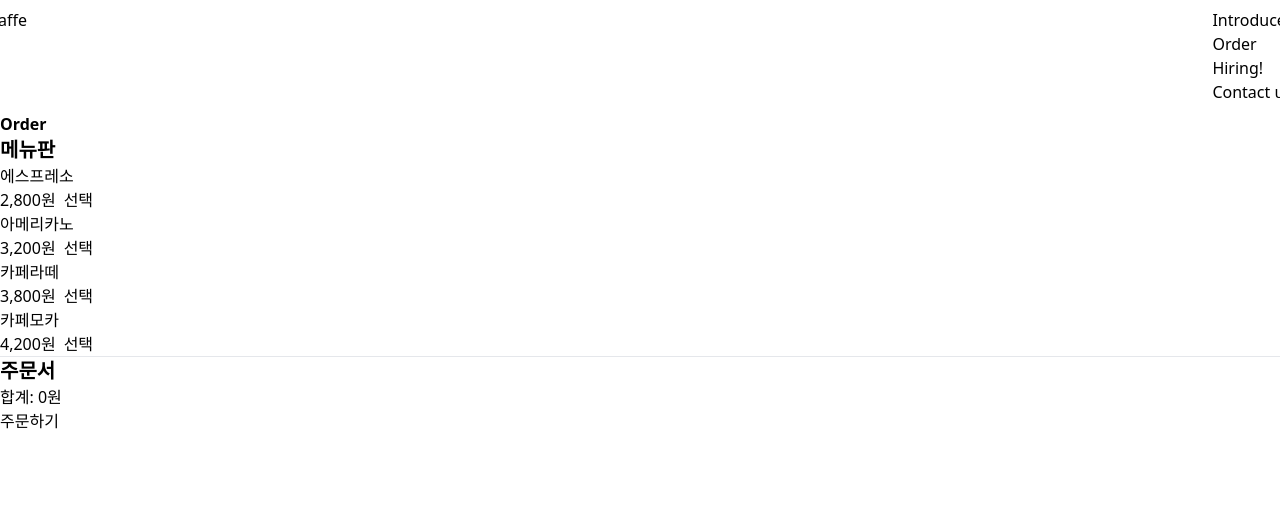
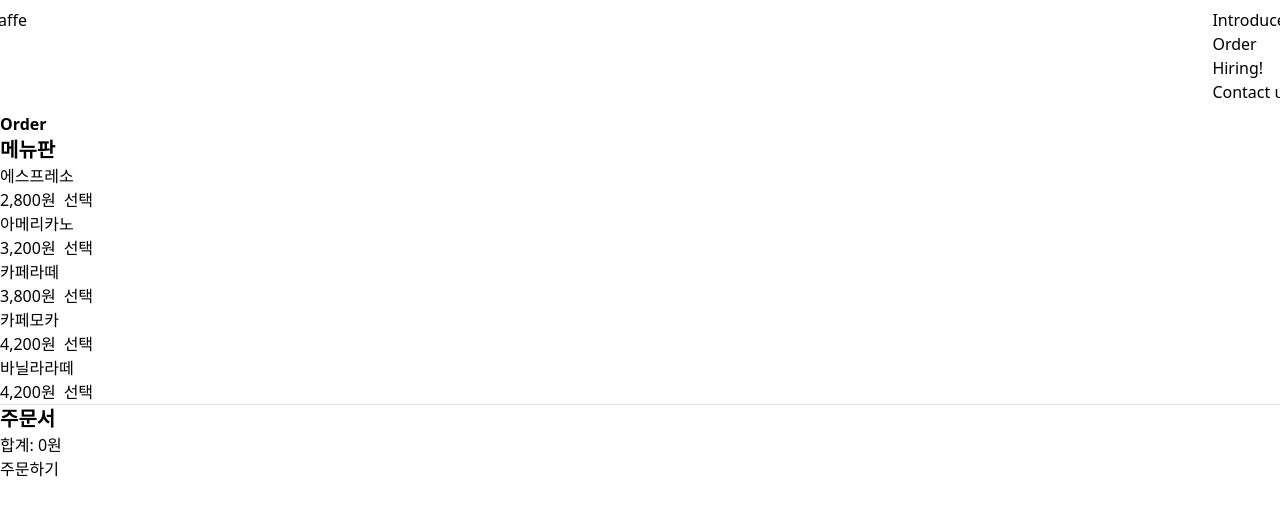
Before and after one commit to zsoon96/nextjs-prac-caffe, a Next.js app: page /order in a window 1280 px wide. Shown: the top 516 px of the page. Built offline with nearby package versions, Linux system fonts and the light colour scheme.

Commit message:
Caffe 예제 - 주문메뉴 추가

```diff
--- a/package.json
+++ b/package.json
@@ -6,6 +6,7 @@
     "dev": "next dev",
     "build": "next build",
     "start": "next start",
+    "export": "next export",
     "lint": "next lint"
   },
   "dependencies": {
--- a/pages/order.js
+++ b/pages/order.js
@@ -10,7 +10,8 @@ const menuData = [
     {name: '에스프레소', price: 2800},
     {name: '아메리카노', price: 3200},
     {name: '카페라떼', price: 3800},
-    {name: '카페모카', price: 4200}
+    {name: '카페모카', price: 4200},
+    {name: '바닐라라떼', price: 4200}
 ]
 
 export default function Order() {
```
